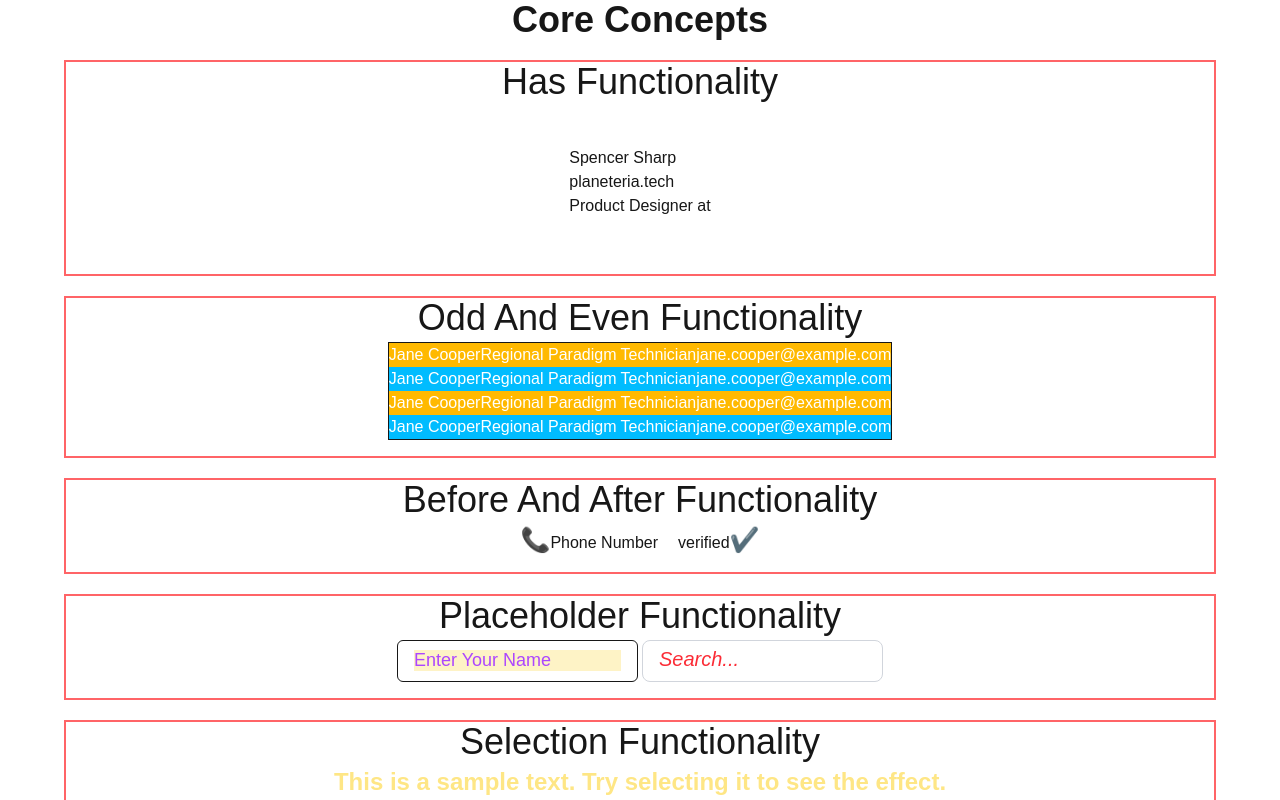
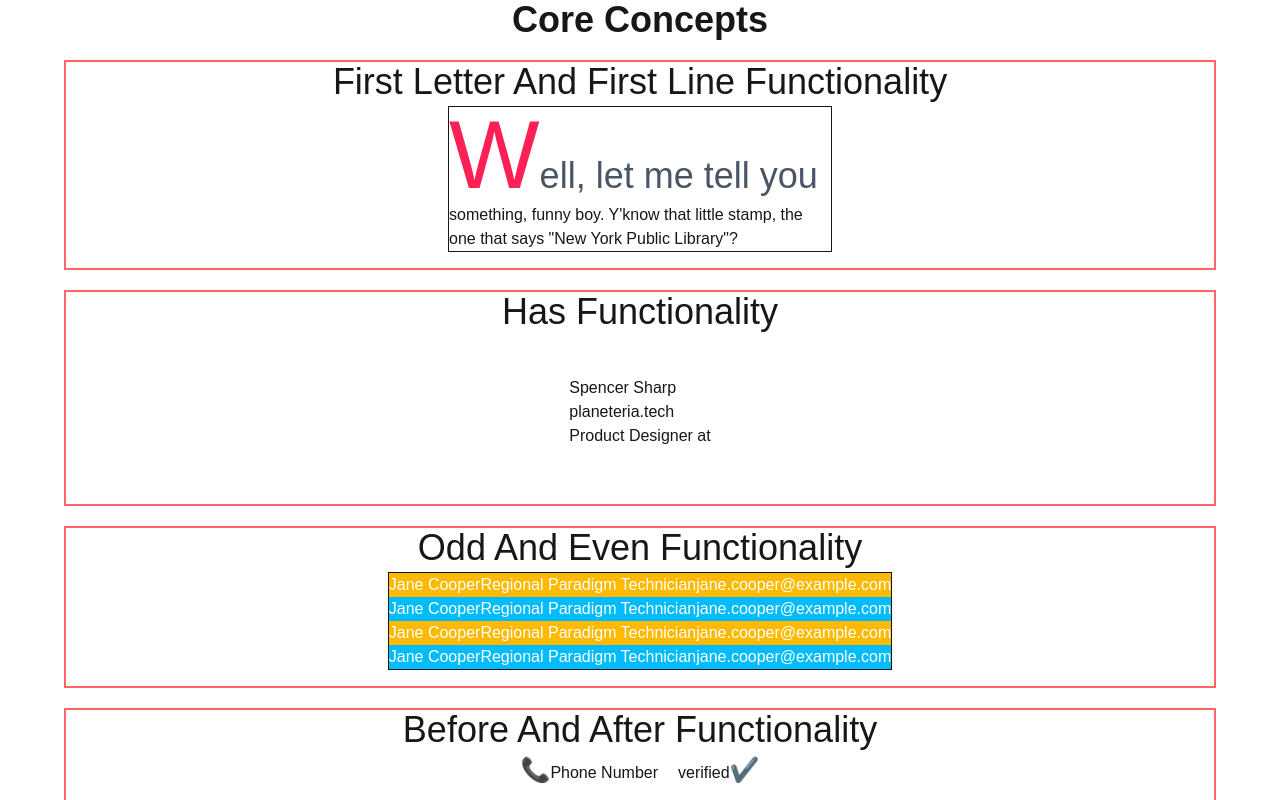
Before and after one commit to Wahab-Adil/tailwindcss_2025_8_27, a Next.js app: page /core in a window 1280 px wide. Shown: the top 800 px of the page. Built offline with nearby package versions, Linux system fonts and the light colour scheme.

Commit message:
FirstLineAndFirstLetter

```diff
--- a/app/core/page.tsx
+++ b/app/core/page.tsx
@@ -9,6 +9,7 @@ import {
   Selection,
   OddEven,
   Has,
+  FirstLineAndFirstLetter,
 } from "@/components";
 import CenterContainer from "@/components/utils/CenterContainer";
 
@@ -16,6 +17,10 @@ const page = () => {
   return (
     <div>
       <h1 className="text-4xl font-bold text-center">Core Concepts</h1>
+      <CenterContainer
+        title="First Letter And First Line Functionality"
+        children={<FirstLineAndFirstLetter />}
+      />
       <CenterContainer title="Has Functionality" children={<Has />} />
       <CenterContainer
         title="Odd And Even Functionality"
--- /dev/null
+++ b/components/core/firstLineAndFirstLetter.tsx
@@ -0,0 +1,14 @@
+import React from "react";
+
+const FirstLineAndFirstLetter = () => {
+  return (
+    <div>
+      <p className=" border first-letter:text-8xl first-letter:text-bold first-letter:text-rose-500 first-line:text-4xl first-line:text-bold first-line:text-gray-600 whitespace-break-spaces max-w-sm">
+        Well, let me tell you something, funny boy. Y'know that little stamp,
+        the one that says "New York Public Library"?
+      </p>
+    </div>
+  );
+};
+
+export default FirstLineAndFirstLetter;
--- a/components/index.ts
+++ b/components/index.ts
@@ -7,6 +7,7 @@ import Placeholder from "@/components/core/placeholder";
 import Selection from "@/components/core/selection";
 import OddEven from "@/components/core/odd&Even";
 import Has from "@/components/core/has";
+import FirstLineAndFirstLetter from "@/components/core/firstLineAndFirstLetter";
 
 export {
   Hover,
@@ -18,4 +19,5 @@ export {
   Selection,
   OddEven,
   Has,
+  FirstLineAndFirstLetter,
 };
```
